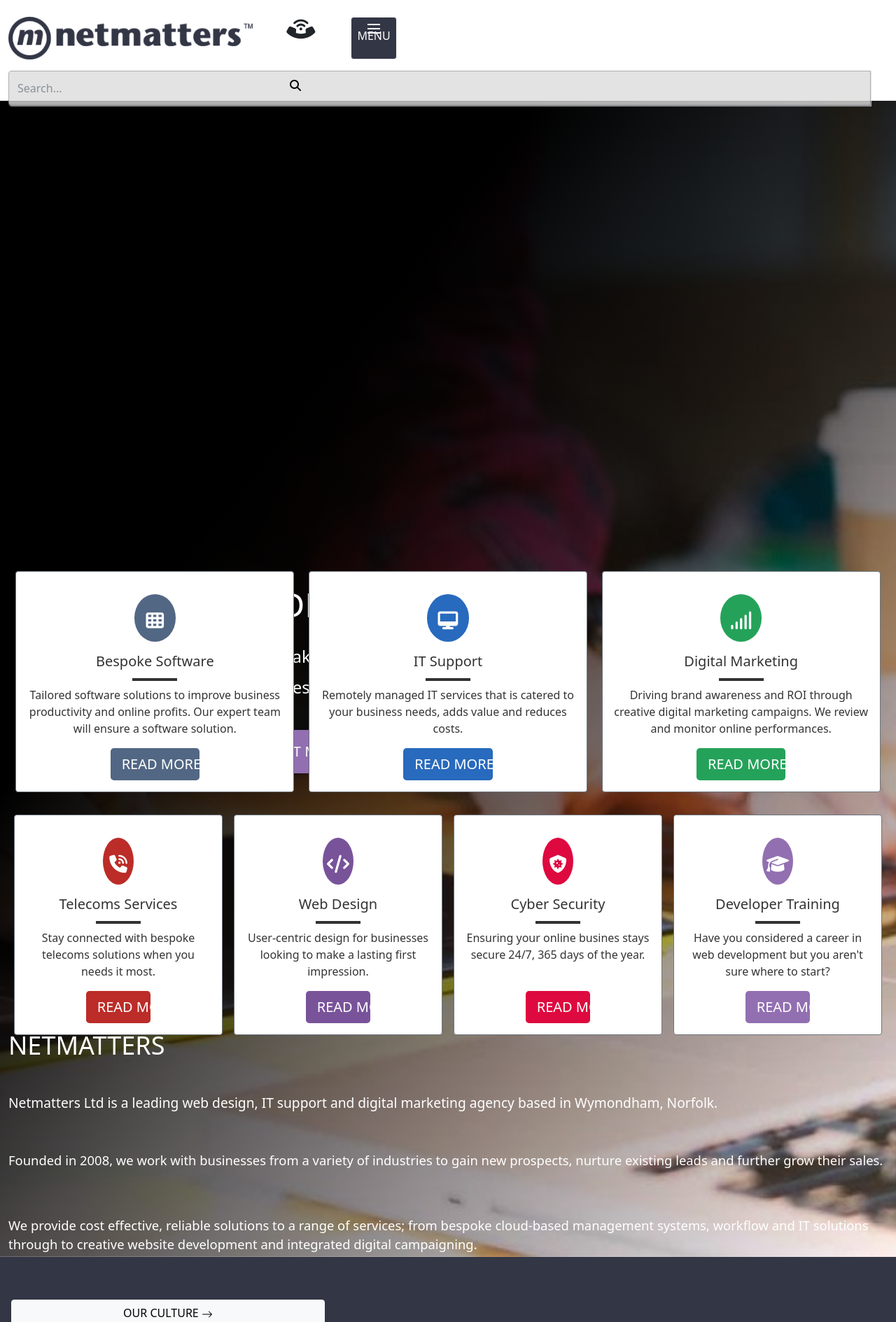
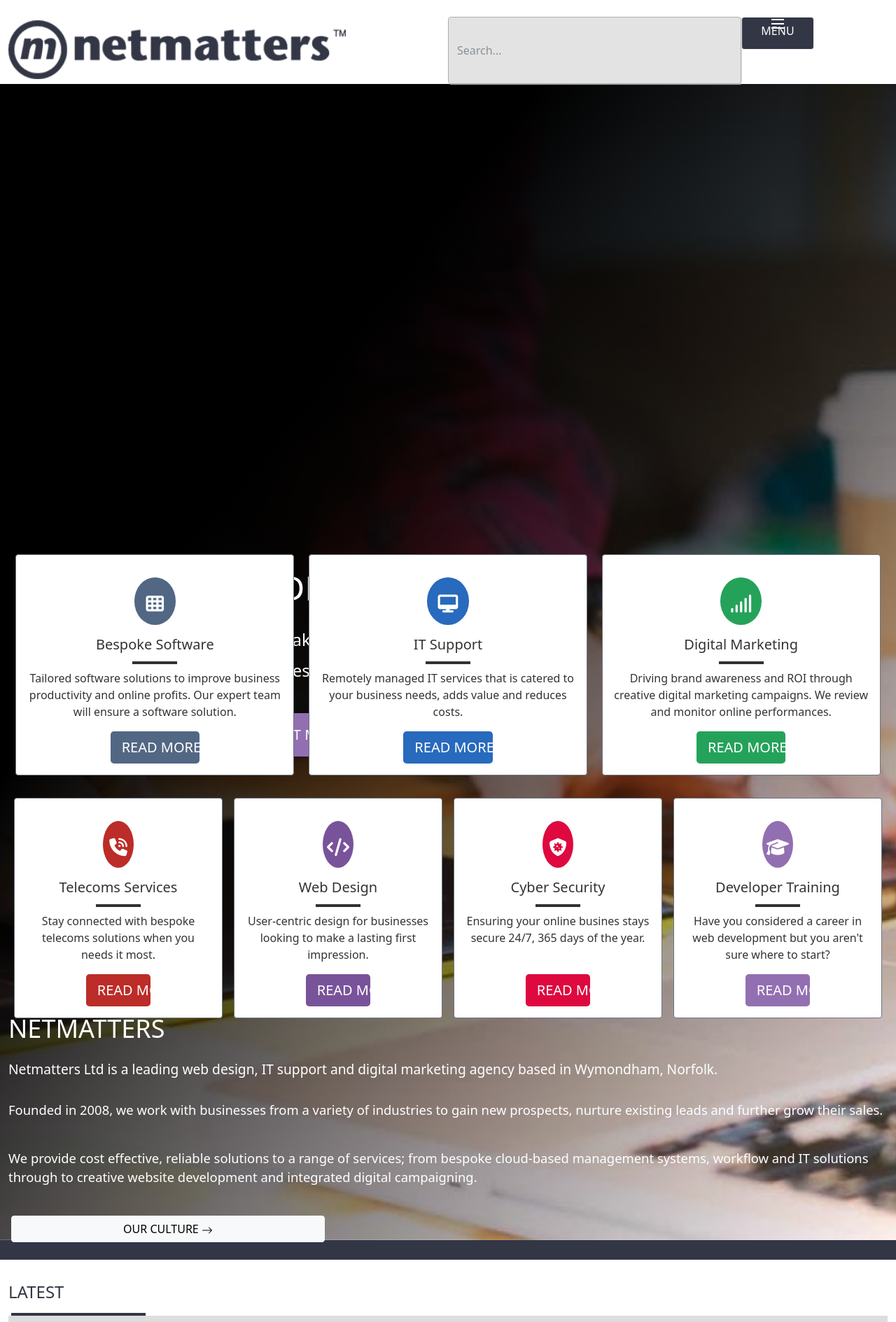
Before and after one commit to MattMakesNoise/Netmatters-HTML-CSS-JS-PHP-Reflection, a PHP site: page / in a window 1280 px wide. Shown: the top 1889 px of the page at 70% size. Run offline with PHP 8.4, Linux system fonts and the light colour scheme; some libraries are stand-ins or nearby versions.

Commit message:
set up grid for navbar and about
Mixin added for grid-setup

```diff
--- a/css/style.css
+++ b/css/style.css
@@ -19,9 +19,28 @@
 }
 
 /*========== HEADER/NAV ======*/
-.navbar {
+.nav-bar {
   height: 18vh;
   padding-top: 3vh !important;
+  display: -ms-grid;
+  display: grid;
+  -ms-grid-columns: (1fr)[12];
+      grid-template-columns: repeat(12, 1fr);
+}
+
+@media screen and (max-width: 768px) {
+  .nav-bar {
+    -ms-grid-rows: 60% 40%;
+        grid-template-rows: 60% 40%;
+  }
+}
+
+@media screen and (min-width: 768px) {
+  .nav-bar {
+    -ms-grid-rows: 1fr;
+        grid-template-rows: 1fr;
+    height: 15vh;
+  }
 }
 
 .nav-top {
@@ -31,6 +50,77 @@
 .navbar-brand img {
   height: auto;
   width: 95%;
+}
+
+@media screen and (max-width: 768px) {
+  .navbar-brand {
+    -ms-grid-row: 1;
+    -ms-grid-row-span: 1;
+    -ms-grid-column: 1;
+    -ms-grid-column-span: 7;
+    grid-area: 1/1/2/8;
+  }
+}
+
+@media screen and (min-width: 768px) {
+  .navbar-brand {
+    -ms-grid-row: 1;
+    -ms-grid-row-span: 1;
+    -ms-grid-column: 1;
+    -ms-grid-column-span: 6;
+    grid-area: 1/1/2/7;
+  }
+}
+
+@media screen and (min-width: 992px) {
+  .navbar-brand {
+    -ms-grid-row: 1;
+    -ms-grid-row-span: 1;
+    -ms-grid-column: 1;
+    -ms-grid-column-span: 6;
+    grid-area: 1/1/2/7;
+  }
+}
+
+@media screen and (min-width: 1260px) {
+  .navbar-brand {
+    -ms-grid-row: 1;
+    -ms-grid-row-span: 1;
+    -ms-grid-column: 1;
+    -ms-grid-column-span: 5;
+    grid-area: 1/1/2/6;
+  }
+}
+
+@media screen and (max-width: 768px) {
+  .phone-wrapper {
+    -ms-grid-row: 1;
+    -ms-grid-row-span: 1;
+    -ms-grid-column: 8;
+    -ms-grid-column-span: 2;
+    grid-area: 1/8/2/10;
+  }
+}
+
+@media screen and (min-width: 768px) {
+  .phone-wrapper {
+    visibility: hidden;
+  }
+}
+
+.rotate {
+  -webkit-transform: rotate(315deg);
+          transform: rotate(315deg);
+}
+
+@media screen and (max-width: 768px) {
+  .burger-wrapper {
+    -ms-grid-row: 1;
+    -ms-grid-row-span: 1;
+    -ms-grid-column: 11;
+    -ms-grid-column-span: 2;
+    grid-area: 1/11/2/13;
+  }
 }
 
 .burger {
@@ -81,11 +171,6 @@
   bottom: -6px;
 }
 
-.rotate {
-  -webkit-transform: rotate(315deg);
-          transform: rotate(315deg);
-}
-
 .nav-bottom {
   width: 100%;
 }
@@ -93,6 +178,46 @@
 .search {
   width: 100% !important;
   position: absolute;
+}
+
+@media screen and (max-width: 768px) {
+  .search {
+    -ms-grid-row: 2;
+    -ms-grid-row-span: 1;
+    -ms-grid-column: 1;
+    -ms-grid-column-span: 12;
+    grid-area: 2/1/3/13;
+  }
+}
+
+@media screen and (min-width: 768px) {
+  .search {
+    -ms-grid-row: 1;
+    -ms-grid-row-span: 1;
+    -ms-grid-column: 7;
+    -ms-grid-column-span: 4;
+    grid-area: 1/7/2/11;
+  }
+}
+
+@media screen and (min-width: 992px) {
+  .search {
+    -ms-grid-row: 1;
+    -ms-grid-row-span: 1;
+    -ms-grid-column: 7;
+    -ms-grid-column-span: 4;
+    grid-area: 1/7/2/11;
+  }
+}
+
+@media screen and (min-width: 1260px) {
+  .search {
+    -ms-grid-row: 1;
+    -ms-grid-row-span: 1;
+    -ms-grid-column: 7;
+    -ms-grid-column-span: 4;
+    grid-area: 1/7/2/11;
+  }
 }
 
 .search-btn {
@@ -214,7 +339,7 @@
   }
 }
 
-@media screen and (min-width: 1200px) {
+@media screen and (min-width: 1260px) {
   .cards-section {
     -ms-grid-columns: (1fr)[12];
         grid-template-columns: repeat(12, 1fr);
@@ -355,7 +480,7 @@
   }
 }
 
-@media screen and (min-width: 1200px) {
+@media screen and (min-width: 1260px) {
   .soft-card {
     -ms-grid-row: 1;
     -ms-grid-row-span: 1;
@@ -434,7 +559,7 @@
   }
 }
 
-@media screen and (min-width: 1200px) {
+@media screen and (min-width: 1260px) {
   .it-card {
     -ms-grid-row: 1;
     -ms-grid-row-span: 1;
@@ -513,7 +638,7 @@
   }
 }
 
-@media screen and (min-width: 1200px) {
+@media screen and (min-width: 1260px) {
   .market-card {
     -ms-grid-row: 1;
     -ms-grid-row-span: 1;
@@ -592,7 +717,7 @@
   }
 }
 
-@media screen and (min-width: 1200px) {
+@media screen and (min-width: 1260px) {
   .tele-card {
     -ms-grid-row: 2;
     -ms-grid-row-span: 1;
@@ -671,7 +796,7 @@
   }
 }
 
-@media screen and (min-width: 1200px) {
+@media screen and (min-width: 1260px) {
   .web-card {
     -ms-grid-row: 2;
     -ms-grid-row-span: 1;
@@ -750,7 +875,7 @@
   }
 }
 
-@media screen and (min-width: 1200px) {
+@media screen and (min-width: 1260px) {
   .cyber-card {
     -ms-grid-row: 2;
     -ms-grid-row-span: 1;
@@ -829,7 +954,7 @@
   }
 }
 
-@media screen and (min-width: 1200px) {
+@media screen and (min-width: 1260px) {
   .train-card {
     -ms-grid-row: 2;
     -ms-grid-row-span: 1;
@@ -844,6 +969,24 @@
   height: 65vh;
   background-color: #333645;
   color: #fff;
+  display: -ms-grid;
+  display: grid;
+  -ms-grid-columns: (1fr)[12];
+      grid-template-columns: repeat(12, 1fr);
+}
+
+@media screen and (max-width: 768px) {
+  .about {
+    -ms-grid-rows: (1fr)[5];
+        grid-template-rows: repeat(5, 1fr);
+    margin: 50px 15px;
+  }
+}
+
+@media screen and (min-width: 768px) {
+  .about {
+    height: 50vh;
+  }
 }
 
 .about-title {
@@ -927,7 +1070,7 @@
   }
 }
 
-@media screen and (min-width: 1200px) {
+@media screen and (min-width: 1260px) {
   .news {
     -ms-grid-columns: (1fr)[3];
         grid-template-columns: repeat(3, 1fr);
@@ -972,7 +1115,7 @@
   }
 }
 
-@media screen and (min-width: 1200px) {
+@media screen and (min-width: 1260px) {
   .scion-card {
     -ms-grid-row: 1;
     -ms-grid-row-span: 1;
@@ -1018,7 +1161,7 @@
   }
 }
 
-@media screen and (min-width: 1200px) {
+@media screen and (min-width: 1260px) {
   .notable-card {
     -ms-grid-row: 1;
     -ms-grid-row-span: 1;
@@ -1056,7 +1199,7 @@
   }
 }
 
-@media screen and (min-width: 1200px) {
+@media screen and (min-width: 1260px) {
   .job-card {
     visibility: visible;
     -ms-grid-row: 1;
--- a/index.html
+++ b/index.html
@@ -18,30 +18,22 @@
 <body>
     <div class="container-fluid wrapper"> <!--Wrapper/Container-->
         <!-- Navbar -->
-        <nav class="navbar">
-            <div class="row my-10 nav-top">
-                <div class="col-8">
+        <nav class="nav-bar">
             <a class="navbar-brand" href="#">
                 <img src="/img/netmatters-logo.png" alt="Logo">
             </a>
-                </div>
-                <div class="col-2 phone-wrapper d-flex justify-content-center">
+            <div class="phone-wrapper">
                 <i class="fas fa-phone-volume fa-2x rotate"></i>
             </div>
-                <div class="col-2 burger-wrapper d-flex">
+            <div class="burger-wrapper">
                 <div class="burger border rounded border-light">
                     <span class="burgerlines"></span>
                     <h6>MENU</h6>
                 </div>
             </div>
-            </div>
-            <div class="row nav-bottom">
-                <div class="col-12">
             <div class="input-group search">
                 <input type="search" id="form1" class="form-control" placeholder="Search..."/>
-                        <button class="btn search-btn" type="button" id="button-addon1"><i class="fas fa-search fa-1x"></i></button>
-                    </div>
-                </div>
+                <!-- <button class="btn search-btn" type="button" id="button-addon1"><i class="fas fa-search fa-1x"></i></button> -->
             </div>
         </nav>
         <!-- Navbar End -->
--- a/sass/style.scss
+++ b/sass/style.scss
@@ -29,7 +29,7 @@
 $break-s: 576px;
 $break-m: 768px;
 $break-lg: 992px;
-$break-xl: 1200px;
+$break-xl: 1260px;
 
 //Mixins
 @mixin fxalgnctr {
@@ -37,8 +37,9 @@
     align-items: center;
 }
 
-@mixin circleborder {
-
+@mixin grid-setup {
+    display: grid;
+    grid-template-columns: repeat(12, 1fr);
 }
 
 /*========== GLOBAL STYLES ===*/
@@ -61,9 +62,19 @@
 
 /*========== HEADER/NAV ======*/
 
-.navbar {
+.nav-bar {
     height: 18vh;
     padding-top: 3vh !important;
+    @include grid-setup;
+    //2 rows up to medium devices
+    @media screen and (max-width: $break-m) {
+        grid-template-rows: 60% 40%;
+    }
+    //Medium and up
+    @media screen and (min-width: $break-m) {
+        grid-template-rows: 1fr;
+        height: 15vh;
+    }
 }
 
 .nav-top {
@@ -75,10 +86,40 @@
     height: auto;
     width: 95%;
     }
+    //2 rows up to medium devices
+    @media screen and (max-width: $break-m) {
+        grid-area: 1/1/2/8;
+    }
+    @media screen and (min-width: $break-m) {
+        grid-area: 1/1/2/7;
+    }
+    @media screen and (min-width: $break-lg) {
+        grid-area: 1/1/2/7;
+    }
+    @media screen and (min-width: $break-xl) {
+        grid-area: 1/1/2/6;
+    }
+}
+
+.phone-wrapper {
+    //2 rows up to medium devices
+    @media screen and (max-width: $break-m) {
+        grid-area: 1/8/2/10;
+    }
+    //Hide Div
+    @media screen and (min-width: $break-m) {
+        visibility: hidden;
+    }
+}
+
+.rotate {
+    transform: rotate(315deg);
 }
 
 .burger-wrapper {
-
+    @media screen and (max-width: $break-m) {
+        grid-area: 1/11/2/13;
+    }
 }
 
 .burger {
@@ -118,10 +159,6 @@
     }
 }
 
-.rotate {
-    transform: rotate(315deg);
-}
-
 .nav-bottom {
     width: 100%;
 }
@@ -129,6 +166,20 @@
 .search {
     width: 100% !important;
     position: absolute;
+    //On its own row up to medium devices
+    @media screen and (max-width: $break-m) {
+        grid-area: 2/1/3/13;
+    }
+    //1 row layout medium and up
+    @media screen and (min-width: $break-m) {
+        grid-area: 1/7/2/11;
+    }
+    @media screen and (min-width: $break-lg) {
+        grid-area: 1/7/2/11;
+    }
+    @media screen and (min-width: $break-xl) {
+        grid-area: 1/7/2/11;
+    }
 }
 
 .search-btn {
@@ -663,6 +714,20 @@
     height: 65vh;
     background-color: $dark-blue;
     color: $white;
+    @include grid-setup;
+    @media screen and (max-width: $break-m) {
+        grid-template-rows: repeat(5, 1fr);
+        margin: 50px 15px;
+    }
+    @media screen and (min-width: $break-m) {
+        height: 50vh;
+    }
+    @media screen and (min-width: $break-lg) {
+
+    }
+    @media screen and (min-width: $break-xl) {
+
+    }
 }
 
 .about-title {
```
Also changed, not shown: 1 other file. Lines whose indentation alone changed are shown as unchanged.
